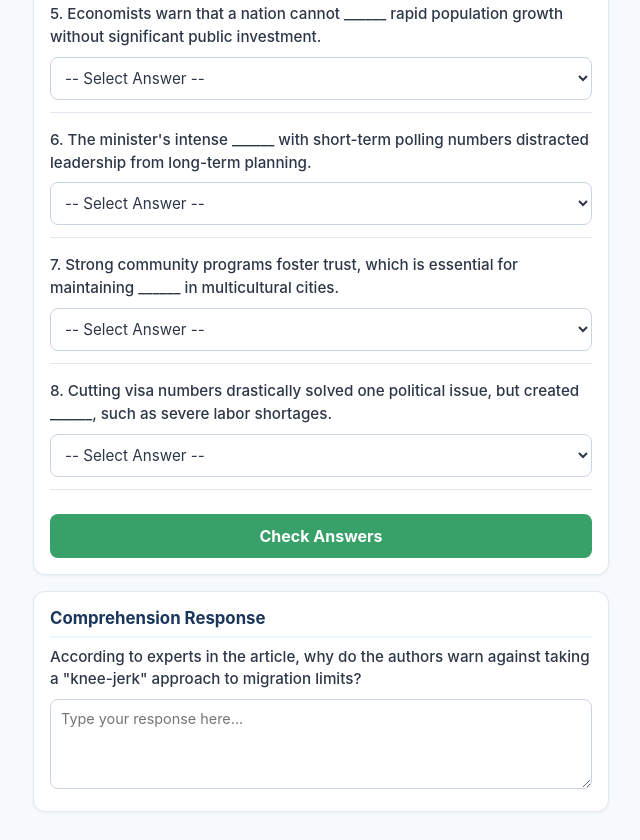
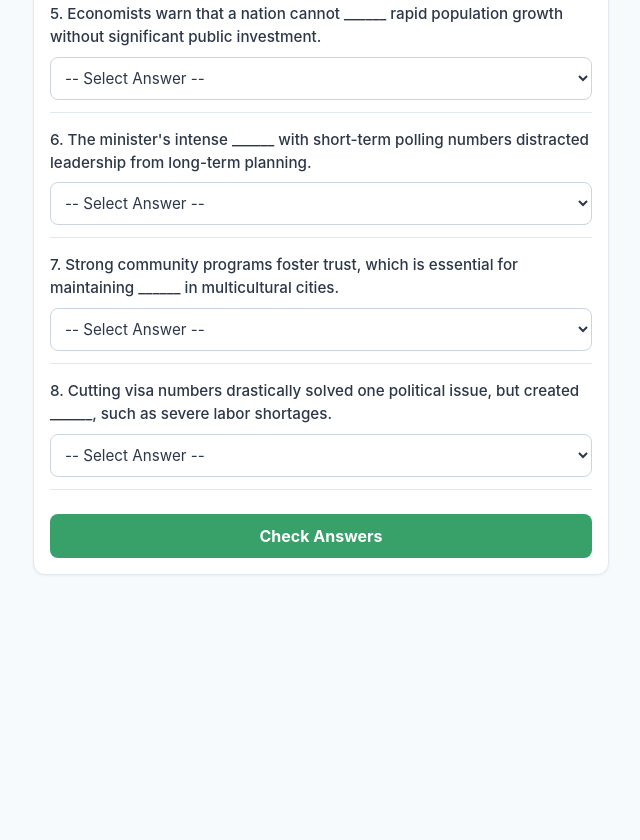
Before and after one commit to ganon1-quits/ESL-Lessons-, a plain HTML site: page esl_interactive_app.html in a window 1280 px wide. Shown: the part 862-1702 px from the top of the page, without its empty margins (319-959 px from the left). After the commit the page ends 1465 px from the top, so only its background shows below. Drawn offline with Linux system fonts and the light colour scheme.

Commit message:
Update esl_interactive_app.html
Removed comprehension response

```diff
--- a/esl_interactive_app.html
+++ b/esl_interactive_app.html
@@ -368,11 +368,6 @@
             </form>
         </div>
 
-        <div class="card">
-            <h2>Comprehension Response</h2>
-            <p class="question-text">According to experts in the article, why do the authors warn against taking a "knee-jerk" approach to migration limits?</p>
-            <textarea placeholder="Type your response here..."></textarea>
-        </div>
     </div>
 
     <!-- ARTICLE 2 -->
```
